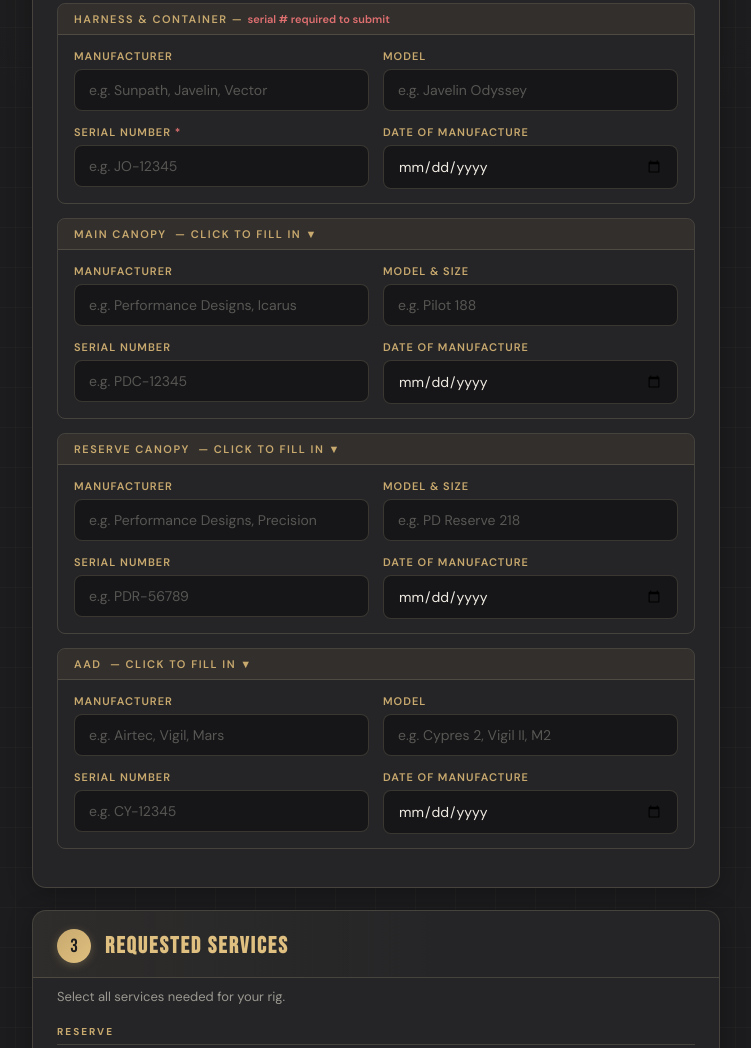
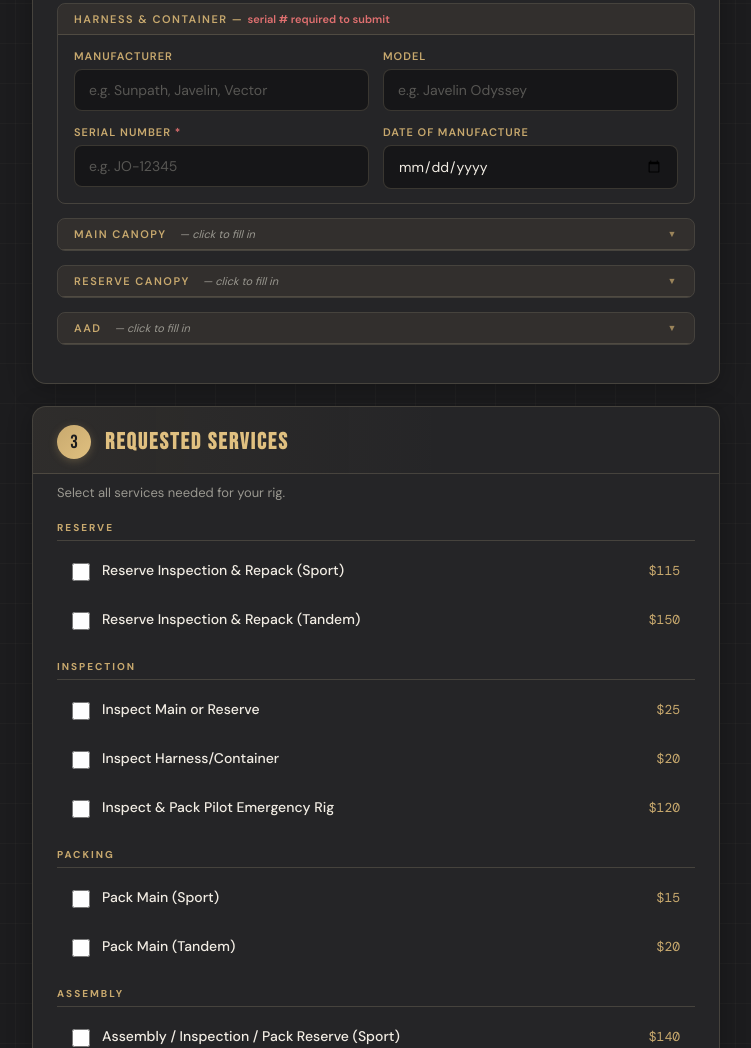
Before and after one commit to tier2rigging/tier2rigging, a plain HTML site: page index.html in a window 1280 px wide. Shown: the part 814-1862 px from the top of the page, without its empty margins (264-1015 px from the left). Drawn offline with nearby package versions, Linux system fonts and the light colour scheme.

Commit message:
Add files via upload

```diff
--- a/index.html
+++ b/index.html
@@ -178,6 +178,44 @@
 
     @keyframes fadeUp { from { opacity:0; transform:translateY(12px); } to { opacity:1; transform:translateY(0); } }
     .section-card { animation: fadeUp 0.3s ease both; }
+
+    /* ── COLLAPSIBLE EQUIP BLOCKS ── */
+    .equip-toggle {
+      cursor: pointer;
+      user-select: none;
+      display: flex;
+      align-items: center;
+      gap: 10px;
+      transition: background 0.2s;
+    }
+    .equip-toggle:hover { background: rgba(200,169,110,0.12); }
+    .equip-toggle span:first-child { flex: 0 0 auto; }
+    .equip-toggle-hint {
+      flex: 1;
+      font-size: 11px;
+      font-weight: 400;
+      color: var(--muted);
+      text-transform: none;
+      letter-spacing: 0;
+      font-style: italic;
+      transition: opacity 0.2s;
+    }
+    .collapsible.open .equip-toggle-hint { opacity: 0; }
+    .equip-chevron {
+      margin-left: auto;
+      font-size: 9px;
+      color: var(--tan);
+      transition: transform 0.3s ease;
+      opacity: 0.7;
+    }
+    .collapsible.open .equip-chevron { transform: rotate(180deg); opacity: 1; }
+    .collapsible .equip-body {
+      display: none;
+      border-top: 1px solid var(--border);
+    }
+    .collapsible.open .equip-body { display: block; }
+    .collapsible.open > .equip-label { border-bottom: none; }
+
   </style>
 </head>
 <body>
@@ -875,6 +913,26 @@
       alert('Submission failed. Please try again or call us at (631) 488-0071.');
     }
   });
+
+  // ── COLLAPSIBLE BLOCKS ────────────────────────────────────
+  ['main','reserve','aad'].forEach(function(id) {
+    var toggle = document.getElementById('toggle-' + id);
+    var block  = document.getElementById('block-' + id);
+    if (toggle && block) {
+      toggle.addEventListener('click', function() {
+        block.classList.toggle('open');
+      });
+    }
+  });
+
+  function expandFilledBlocks() {
+    ['block-main','block-reserve','block-aad'].forEach(function(id) {
+      var block = document.getElementById(id);
+      if (!block) return;
+      var hasData = Array.from(block.querySelectorAll('input')).some(function(i) { return i.value; });
+      if (hasData) block.classList.add('open');
+    });
+  }
 </script>
 </body>
 </html>
```
